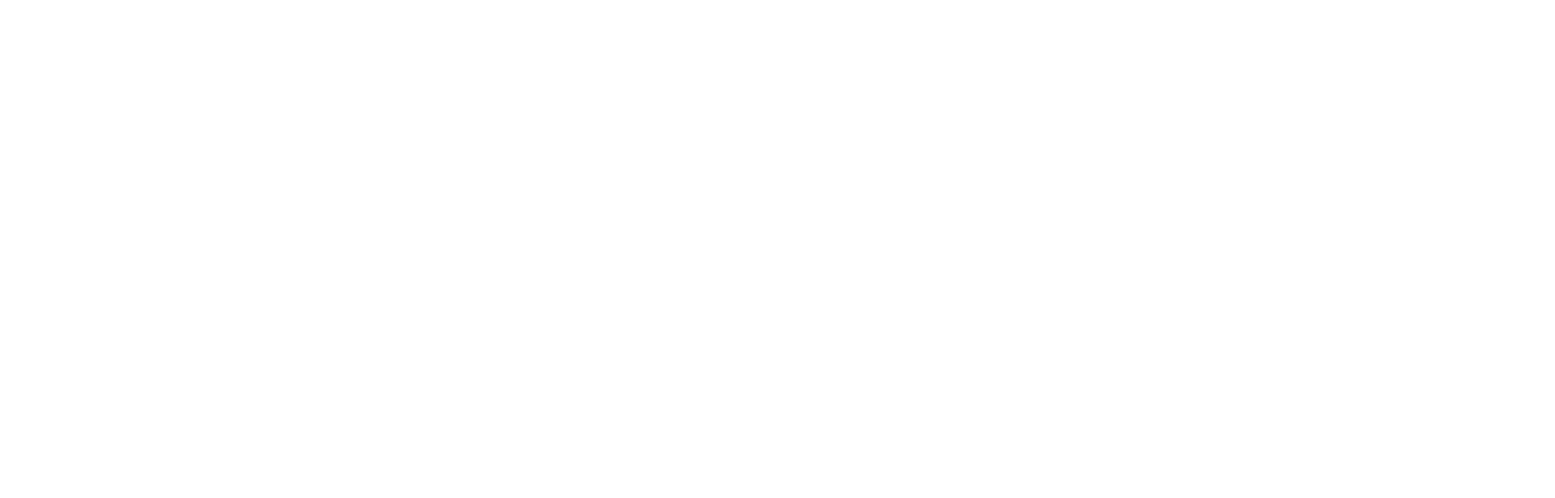
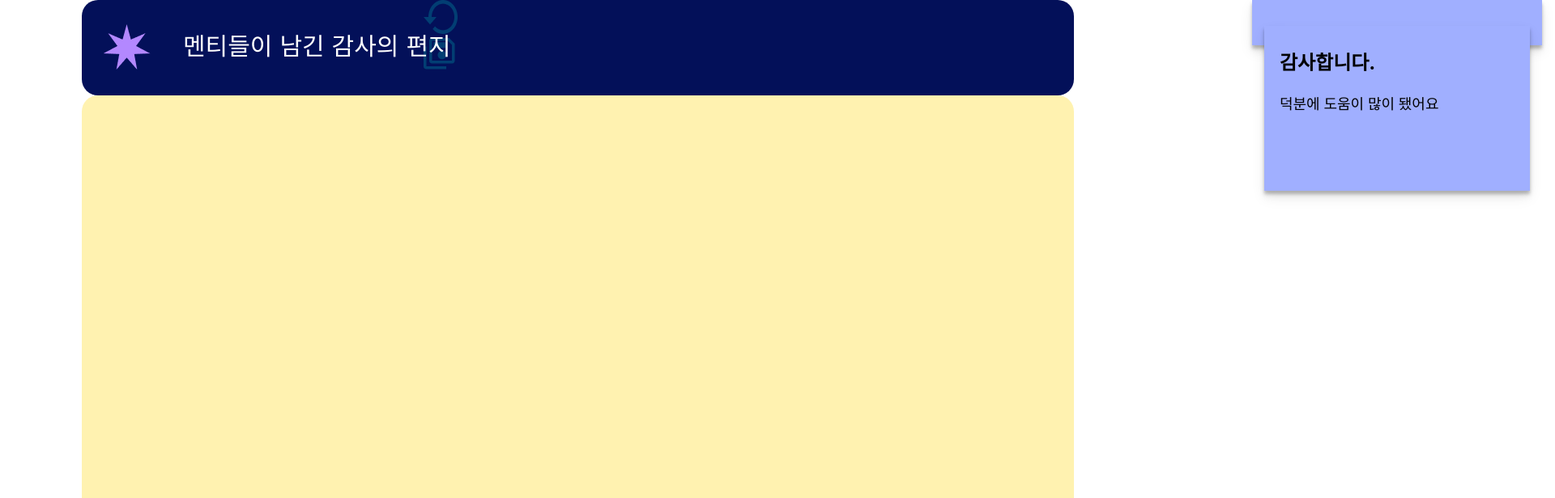
Before and after one commit to mg-glter/SSAFYCHAT, a React (Create React App) app in the folder front/: page /roll in a window 1280 px wide. Before the commit this address had no page. Shown: the top 616 px of the page at 81% size, 1920 px wide, since content can reach past the window. Built offline with nearby package versions, Linux system fonts and the light colour scheme.

Commit message:
[Feat] 롤링페이퍼 : sticky 추가

```diff
--- a/front/src/App.tsx
+++ b/front/src/App.tsx
@@ -1,5 +1,6 @@
 import {Route, Routes} from 'react-router-dom';
 import './App.css';
+import RollingPaper from './components/rollingpaper/rollingpaper';
 import Join from './components/user/Join';
 import Login from './components/user/Login';
 import VideoConferenceContainer from './container/VideoConferenceContainer';
@@ -14,6 +15,7 @@ function App() {
         <Route path='/mypage' element={<MyPage></MyPage>}></Route>
         <Route path='/meeting' element={<VideoConferenceContainer></VideoConferenceContainer>}></Route>
         <Route path='/join' element={<Join></Join>}></Route>
+        <Route path='/roll' element={<RollingPaper></RollingPaper>}></Route>
       </Routes>
     </div>
   );
--- a/front/src/components/rollingpaper/rollingpaper.tsx
+++ b/front/src/components/rollingpaper/rollingpaper.tsx
@@ -1,4 +1,5 @@
 import "../../styles/components/rollingpaper/rollingpaper.css";
+import Sticky from "../../widget/Sticky";
 
 function RollingPaper() {
     const imgUrlStar = "/img/Star.png"
@@ -30,7 +31,7 @@ function RollingPaper() {
             <div className="sticky_list_container">
                 <div className="upper_arrow"></div>
                 <div className="sticky_main">
-
+                    <Sticky title="감사합니다." text="덕분에 도움이 많이 됐어요"></Sticky>
                 </div>
                 <div className="lower_arrow"></div>
             </div>
--- a/front/src/styles/components/rollingpaper/rollingpaper.css
+++ b/front/src/styles/components/rollingpaper/rollingpaper.css
@@ -10,6 +10,8 @@
     width: 1225.26px;
     height: 1375px;
     /* left: 101px; */
+    margin-left: 0;
+    float: left;
 }
 
 .dashboard_header{
@@ -65,3 +67,22 @@
 
     background: #FFF2B0;
 }
+
+.sticky_list_container{
+    position: absolute;
+    width: 390.13px;
+    height: 1432.73px;
+    left: 1428.87px;
+}
+
+.stickey_main{
+    box-sizing: border-box;
+
+    position: absolute;
+    width: 390.13px;
+    height: 1341px;
+    left: calc(50% - 390.13px/2 + 663.93px);
+
+    border: 1px dashed #7B61FF;
+    border-radius: 5px;
+}
--- /dev/null
+++ b/front/src/styles/widget/sticky-style.css
@@ -0,0 +1,48 @@
+.sticky_main{
+    display: flex;
+    flex-direction: column;
+    align-items: center;
+    padding: 32px 24px 24px;
+    gap: 24px;
+
+    position: absolute;
+    left: 4.17%;
+    right: 4.17%;
+
+    background: #A0AFFF;
+    box-shadow: 0px 4px 4px rgba(0, 0, 0, 0.25), 0px 8px 8px rgba(0, 0, 0, 0.04), 0px 8px 16px rgba(0, 0, 0, 0.08);
+}
+
+.title{
+    width: 290px;
+    height: 28px;
+
+    font-family: 'Inter';
+    font-style: normal;
+    font-weight: 700;
+    font-size: 24px;
+    line-height: 28px;
+
+    color: #000000;
+
+    flex: none;
+    order: 0;
+    flex-grow: 0;
+}
+
+.text{
+    width: 290px;
+    height: 96px;
+
+    font-family: 'Inter';
+    font-style: normal;
+    font-weight: 500;
+    font-size: 18px;
+    line-height: 26px;
+
+    color: #000000;
+
+    flex: none;
+    order: 1;
+    flex-grow: 0;
+}
--- /dev/null
+++ b/front/src/widget/Sticky.tsx
@@ -0,0 +1,16 @@
+import "../styles/widget/sticky-style.css"
+
+function Sticky(props: any){
+    return(
+        <div className="sticky_main">
+            <div className="title">
+                {props.title}
+            </div>
+            <div className="text">
+                {props.text}
+            </div>
+        </div>
+    )
+}
+
+export default Sticky;
```
